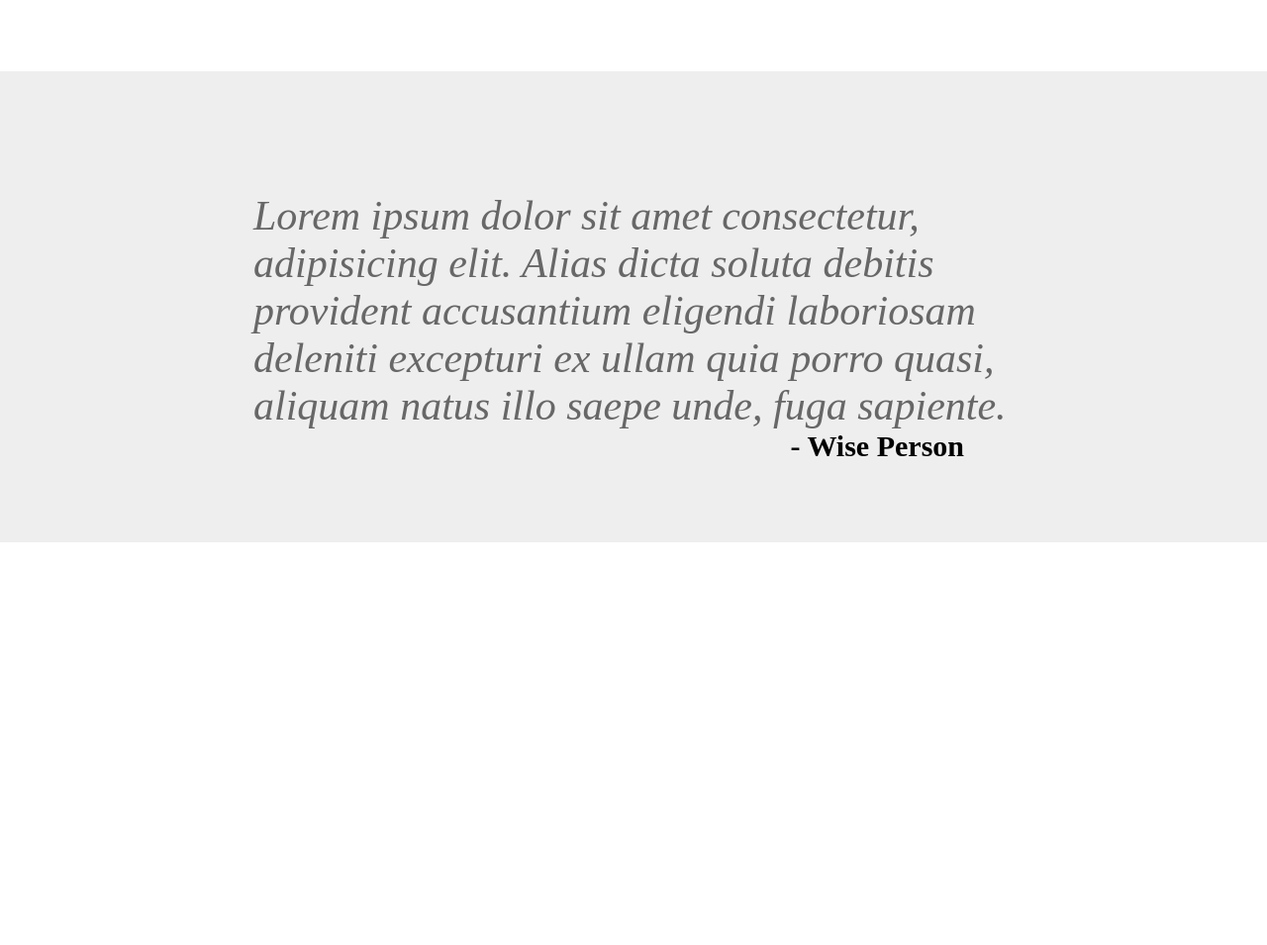
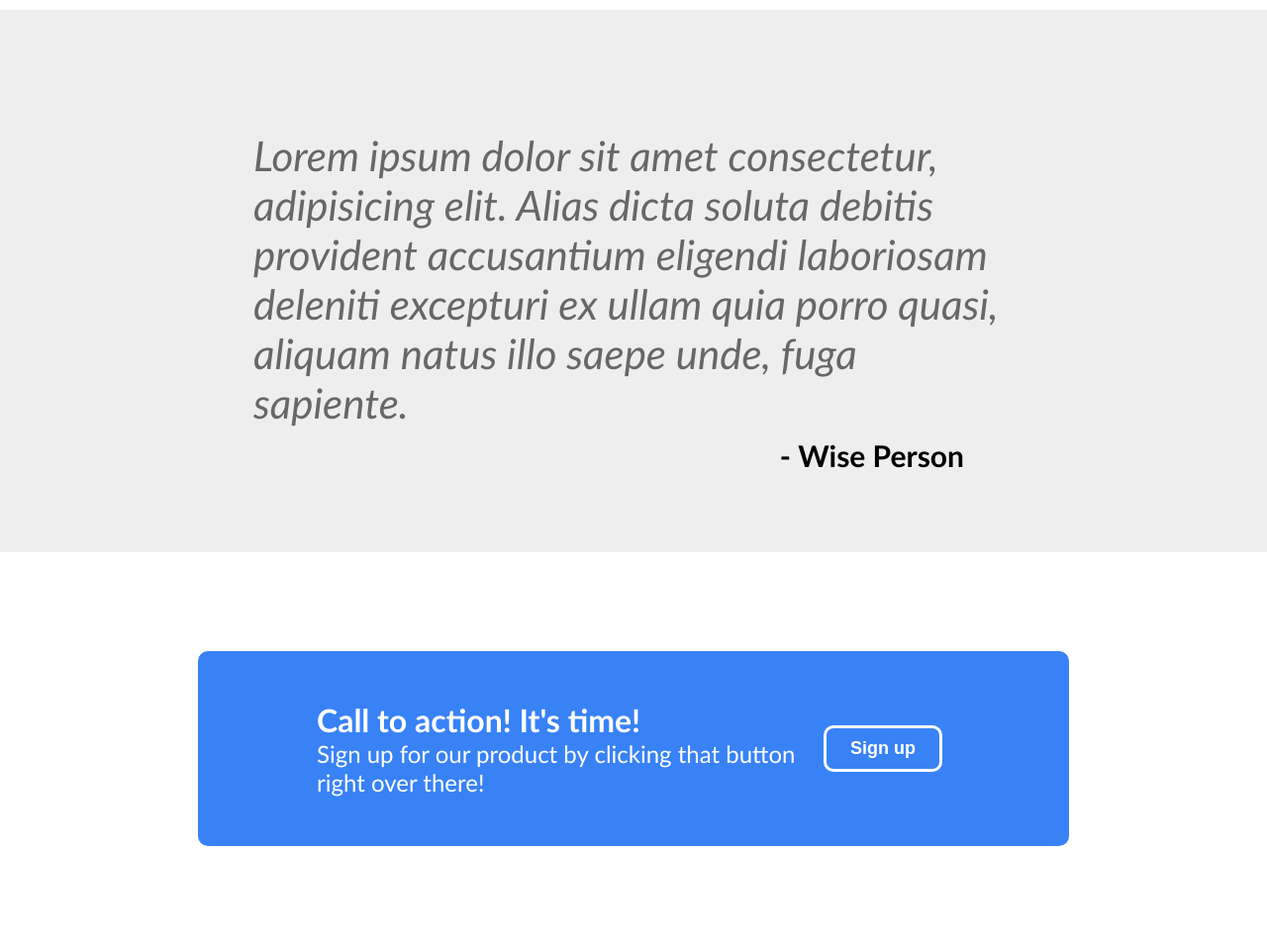
Before and after one commit to KevinMeekel/landing-page, a plain HTML site: page index.html in a window 1280 px wide. Shown: the part 1060-2015 px from the top of the page at 99% size. Before the commit the page ends 1608 px from the top, so only its background shows below. Drawn offline with Linux system fonts and the light colour scheme.

Commit message:
Add action section
add 5px margin-bottom to quote section paragraph

```diff
--- a/index.html
+++ b/index.html
@@ -61,6 +61,17 @@
                 unde, fuga sapiente.</p>
             <span class="credit">- Wise Person</span>
         </section>
+        <section class="action">
+            <div class="banner">
+                <div class="banner-text">
+                    <span id="one">Call to action! It's time!</span>
+                    <span id="two">Sign up for our product by clicking that button right over there!</span>
+                </div>
+                <div class="banner-button">
+                    <button class="sign-up">Sign up</button>
+                </div>
+            </div>
+        </section>
 
     </div>
 
--- a/style.css
+++ b/style.css
@@ -2,6 +2,7 @@ body {
     display: flex;
     min-height: 100vh;
     margin: 0px;
+    font-family: 'Trebuchet MS', 'Lucida Sans Unicode', 'Lucida Grande', 'Lucida Sans', Arial, sans-serif;
 }
 
 h1, h2, h3, h4, h5, h6, button {
@@ -92,9 +93,9 @@ img {
     border-radius: 10px;
     border: none;
     width: 120px;
-    padding: 8px;
+    padding: 10px;
     box-sizing: border-box;
-    font-size: 16px;
+    font-size: 18px;
     font-weight: 700;
 }
 
@@ -109,7 +110,8 @@ img {
 }
 
 .random h2 {
-    font-size: 48px;
+    font-size: 36px;
+    margin: 40px 0px;
 }
 
 .thumbnails {
@@ -151,7 +153,7 @@ img {
     font-size: 42px;
     font-style: italic;
     color: #676767;
-    margin-bottom: 0px;
+    margin-bottom: 10px;
 }
 
 .credit {
@@ -160,3 +162,47 @@ img {
     text-align: right;
     padding-right: 50px;
 }
+
+/* ACTION SECTION */
+
+.action {
+    padding: 100px 200px;
+}
+
+.banner {
+    display: flex;
+    background-color: #3882f6;
+    border-radius: 10px;
+    padding: 50px 120px;
+    justify-content: center;
+    align-items: center;
+    color: white;
+}
+
+.banner-text {
+    display: flex;
+    flex-direction: column;
+    color: white;
+    width: 80%;
+}
+
+.banner-button {
+    width: 20%;
+}
+
+.banner-button .sign-up {
+    background-color: #3882f6;
+    border: 3px solid white;
+    color: inherit;
+}
+
+.banner-text #one {
+    font-size: 32px;
+    color: inherit;
+    font-weight: bold;
+}
+
+.banner-text #two {
+    font-size: 24px;
+    color: inherit;
+}
```
